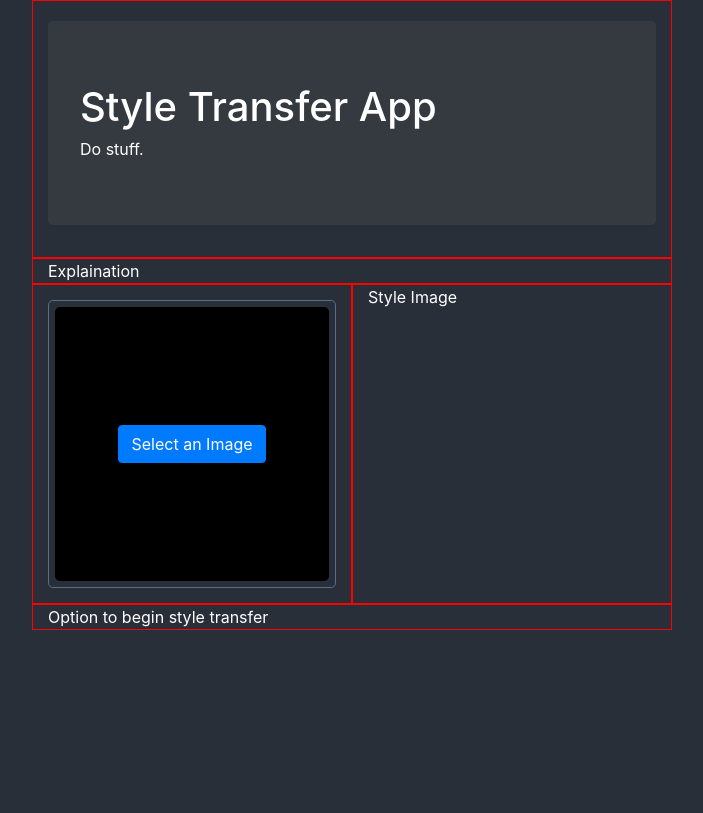
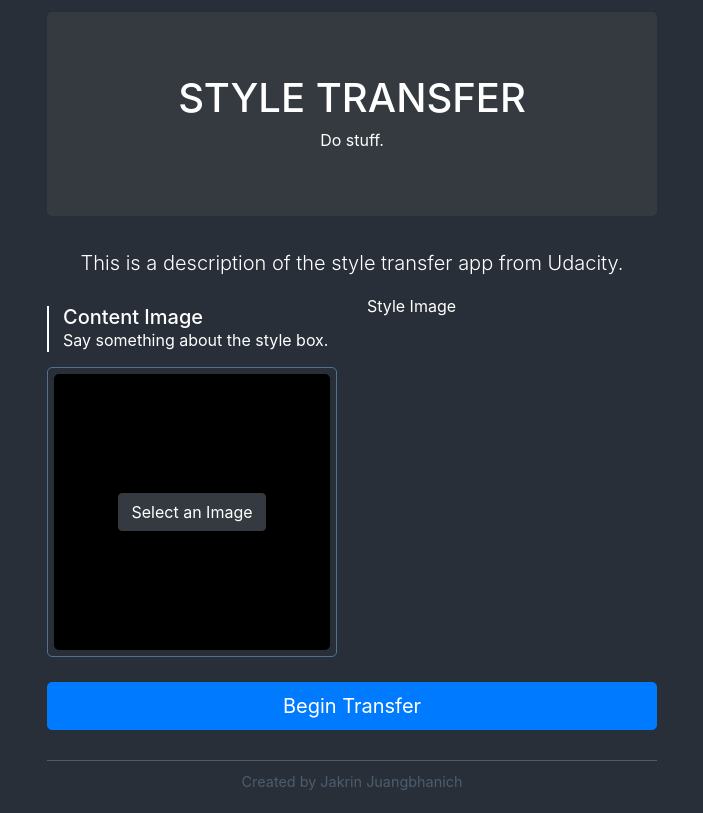
Before and after one commit to krinj/pytorch-style-transfer, a React (Create React App) app in the folder site/: page / in a window 1280 px wide. Shown: the whole page, without its empty margins (288-991 px from the left). Built offline with nearby package versions, Linux system fonts and the light colour scheme.

Commit message:
Layout Changes

```diff
--- a/site/src/App.css
+++ b/site/src/App.css
@@ -13,6 +13,11 @@ input[type="file"] {
 
 .auto-margin {
     margin: auto;
+}
+
+.v-margin {
+    margin-bottom: 10px;
+    margin-top: 10px;
 }
 
 .flex {
@@ -75,11 +80,25 @@ input[type="file"] {
 }
 
 .highlight-test {
-    border: 1px solid red;
+    /*border: 1px solid #16171d;*/
 }
 
 .top-margin {
+    margin-top: 12px;
+}
+
+.highlight-block {
+    border-left: 2px solid white;
+    padding-left: 14px;
+}
+
+.footer-block {
+    border-top: 1px solid #4d5d6e;
+    padding-top: 10px;
     margin-top: 20px;
+    margin-bottom: 20px;
+    font-size: 0.9em;
+    color: #4d5d6e;
 }
 
 @media (min-width: 960px) {
--- a/site/src/Viewer.js
+++ b/site/src/Viewer.js
@@ -32,7 +32,7 @@ class Viewer extends Component {
 	};
 
 	sendRequest = () => {
-		let myData= {key1: 1000};
+		let myData = {key1: 1000};
 		axios.post(`https://xliyrr4cp4.execute-api.ap-southeast-2.amazonaws.com/default/requestStyleTransfer`, myData)
 			.then(this.getResponse)
 	};
@@ -54,7 +54,7 @@ class Viewer extends Component {
 		let imageContent;
 		if (this.state.file == null) {
 			imageContent =
-				<div className="btn btn-primary image-text">
+				<div className="btn btn-dark image-text">
 					Select an Image
 				</div>;
 		} else {
@@ -65,15 +65,22 @@ class Viewer extends Component {
 			<div className="container" role="main">
 				<div className="row">
 					<div className="col-12 highlight-test">
-						<div className="jumbotron bg-dark top-margin">
-							<h1>Style Transfer App</h1>
+						<div className="jumbotron bg-dark top-margin text-center">
+							<h1>STYLE TRANSFER</h1>
 							Do stuff.
 						</div>
 					</div>
-					<div className="col-12 highlight-test">Explaination</div>
+					<div className="col-12 highlight-test">
+						<p className="text-center lead">
+							This is a description of the style transfer app from Udacity.
+						</p>
+					</div>
 
-					<div className="col-sm-12 col-md-6 highlight-test flex">
-						{/*<h4 className="text-center">Content Image</h4>*/}
+					<div className="col-sm-12 col-md-6 highlight-test">
+						<div className="highlight-block">
+							<h5 className="no-margin top-margin">Content Image</h5>
+							Say something about the style box.
+						</div>
 						<div className="aspect-box">
 							<label className="aspect-content">
 								<input type="file" onChange={this.onImageChange} accept=".png, .jpg, .jpeg"/>
@@ -87,7 +94,18 @@ class Viewer extends Component {
 					</div>
 
 					<div className="col-sm-12 col-md-6 highlight-test">Style Image</div>
-					<div className="col-12 highlight-test">Option to begin style transfer</div>
+
+					<div className="col-12 highlight-test">
+						<div className="text-center v-margin">
+							<button type="button" className="btn btn-primary btn-lg btn-block">Begin Transfer</button>
+						</div>
+					</div>
+
+					<div className="col-12 highlight-test">
+						<div className="text-center footer-block">
+							Created by Jakrin Juangbhanich
+						</div>
+					</div>
 				</div>
 
 				{/*<p>Template Runner</p>*/}
@@ -99,7 +117,6 @@ class Viewer extends Component {
 				{/*<br/>*/}
 
 
-
 			</div>
 		);
 	}
```
Lines whose indentation alone changed are shown as unchanged.
